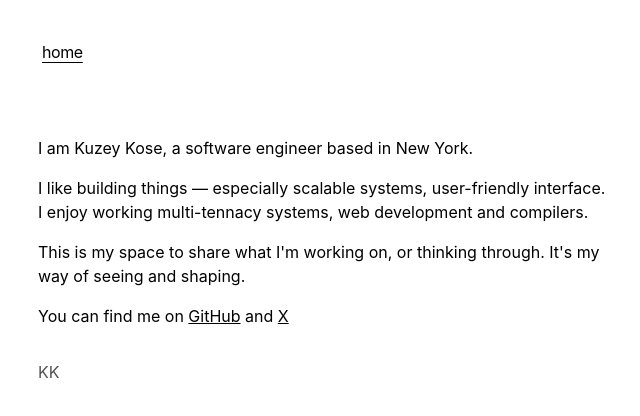
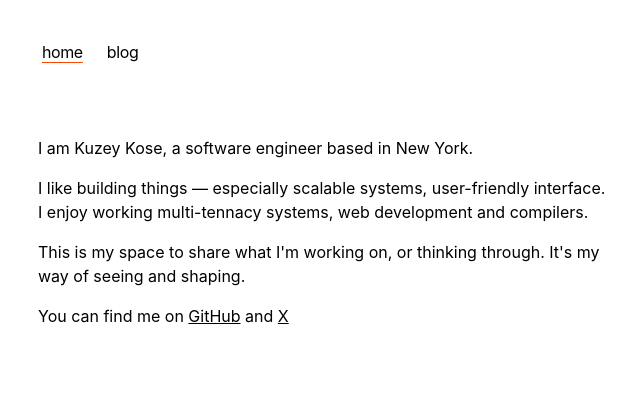
Before and after one commit to kuzeykose/kuzey-blog, a Next.js app: page / in a window 1280 px wide. Shown: the top 416 px of the page, without its empty margins (314-954 px from the left). Built offline with nearby package versions, Linux system fonts and the light colour scheme.

Commit message:
Refactor project structure: remove middleware, update Next.js to 14.2.10, add framer-motion, and enhance global styles

```diff
--- a/app/blog/posts/1.mdx
+++ b/app/blog/posts/1.mdx
@@ -1,5 +1,9 @@
 ---
-title: 'kk'
-publishedAt: '2024-04-09'
-summary: ''
+title: "Note taking"
+publishedAt: "2024-04-09"
+summary: ""
 ---
+
+### What is Lorem Ipsum?
+
+Lorem Ipsum is simply dummy text of the printing and typesetting industry. Lorem Ipsum has been the industry's standard dummy text ever since the 1500s, when an unknown printer took a galley of type and scrambled it to make a type specimen book. It has survived not only five centuries, but also the leap into electronic typesetting, remaining essentially unchanged. It was popularised in the 1960s with the release of Letraset sheets containing Lorem Ipsum passages, and more recently with desktop publishing software like Aldus PageMaker including versions of Lorem Ipsum.
--- a/app/components/nav.tsx
+++ b/app/components/nav.tsx
@@ -1,17 +1,20 @@
-import Link from 'next/link'
-import { headers } from 'next/headers'
+"use client";
+
+import Link from "next/link";
+import { usePathname } from "next/navigation";
 
 const navItems = {
-  '/': {
-    name: 'home',
+  "/": {
+    name: "home",
   },
-  // '/blog': {
-  //   name: 'blog',
-  // }
-}
+  "/blog": {
+    name: "blog",
+  },
+};
 
 export function Navbar() {
-  const pathname = headers().get('x-pathname') || '/'
+  const pathname = usePathname();
+
   return (
     <aside className="-ml-[8px] mb-16 tracking-tight">
       <div className="lg:sticky lg:top-20">
@@ -21,26 +24,27 @@
         >
           <div className="flex flex-row space-x-0 pr-10">
             {Object.entries(navItems).map(([path, { name }]) => {
-              const isRoot = path === '/'
+              const isRoot = path === "/";
               const isActive = isRoot
-                ? pathname === '/'
-                : pathname === path || pathname.startsWith(path + '/')
+                ? pathname === "/"
+                : pathname === path || pathname.startsWith(path + "/");
               return (
                 <Link
                   key={path}
                   href={path}
                   className={`transition-all hover:text-neutral-800 dark:hover:text-neutral-200 flex align-middle relative py-1 px-2 m-1 ${
-                    isActive ? 'underline underline-offset-4' : ''
+                    isActive
+                      ? "underline underline-offset-4 decoration-orange-600"
+                      : ""
                   }`}
                 >
                   {name}
                 </Link>
-              )
+              );
             })}
           </div>
-
         </nav>
       </div>
     </aside>
-  )
+  );
 }
--- a/app/global.css
+++ b/app/global.css
@@ -1,7 +1,7 @@
-@import 'tailwindcss';
+@import "tailwindcss";
 
 ::selection {
-  background-color: #47a3f3;
+  background-color: oklch(64.6% 0.222 41.116);
   color: #fefefe;
 }
 
@@ -53,7 +53,7 @@
 
 .prose .anchor:after {
   @apply text-neutral-300 dark:text-neutral-700;
-  content: '#';
+  content: "#";
 }
 
 .prose *:hover > .anchor {
@@ -131,8 +131,8 @@
 }
 
 /* Remove Safari input shadow on mobile */
-input[type='text'],
-input[type='email'] {
+input[type="text"],
+input[type="email"] {
   -webkit-appearance: none;
   -moz-appearance: none;
   appearance: none;
--- a/app/layout.tsx
+++ b/app/layout.tsx
@@ -1,27 +1,27 @@
-import './global.css'
-import type { Metadata } from 'next'
-import { GeistSans } from 'geist/font/sans'
-import { GeistMono } from 'geist/font/mono'
-import { Navbar } from './components/nav'
-import { Analytics } from '@vercel/analytics/react'
-import { SpeedInsights } from '@vercel/speed-insights/next'
-import Footer from './components/footer'
-import { baseUrl } from './sitemap'
+import "./global.css";
+import type { Metadata } from "next";
+import { GeistSans } from "geist/font/sans";
+import { GeistMono } from "geist/font/mono";
+import { Navbar } from "./components/nav";
+import { Analytics } from "@vercel/analytics/react";
+import { SpeedInsights } from "@vercel/speed-insights/next";
+import Footer from "./components/footer";
+import { baseUrl } from "./sitemap";
 
 export const metadata: Metadata = {
   metadataBase: new URL(baseUrl),
   title: {
-    default: 'Kuzey Kose',
-    template: '%s | Kuzey Kose',
+    default: "Kuzey Kose",
+    template: "%s | Kuzey Kose",
   },
-  description: 'This is my portfolio.',
+  description: "This is my portfolio.",
   openGraph: {
-    title: 'Kuzey Kose',
-    description: 'This is my portfolio.',
+    title: "Kuzey Kose",
+    description: "This is my portfolio.",
     url: baseUrl,
-    siteName: 'Kuzey Kose',
-    locale: 'en_US',
-    type: 'website',
+    siteName: "Kuzey Kose",
+    locale: "en_US",
+    type: "website",
   },
   robots: {
     index: true,
@@ -29,25 +29,25 @@
     googleBot: {
       index: true,
       follow: true,
-      'max-video-preview': -1,
-      'max-image-preview': 'large',
-      'max-snippet': -1,
+      "max-video-preview": -1,
+      "max-image-preview": "large",
+      "max-snippet": -1,
     },
   },
-}
+};
 
-const cx = (...classes) => classes.filter(Boolean).join(' ')
+const cx = (...classes) => classes.filter(Boolean).join(" ");
 
 export default function RootLayout({
   children,
 }: {
-  children: React.ReactNode
+  children: React.ReactNode;
 }) {
   return (
     <html
       lang="en"
       className={cx(
-        'text-black bg-white dark:text-white dark:bg-black',
+        "text-black bg-white dark:text-white dark:bg-neutral-900",
         GeistSans.variable,
         GeistMono.variable
       )}
@@ -62,11 +62,11 @@
         <main className="flex-auto min-w-0 mt-6 flex flex-col px-2 md:px-0">
           <Navbar />
           {children}
-          <Footer />
-          <Analytics />
-          <SpeedInsights />
+          {/* <Footer /> */}
+          {/* <Analytics />
+          <SpeedInsights /> */}
         </main>
       </body>
     </html>
-  )
+  );
 }
--- /dev/null
+++ b/app/template.tsx
@@ -0,0 +1,33 @@
+"use client";
+
+import { motion } from "framer-motion";
+import { usePathname } from "next/navigation";
+import { useEffect, useState } from "react";
+
+// Track if it's the very first page load across all navigations
+let hasLoadedBefore = false;
+
+export default function Template({ children }: { children: React.ReactNode }) {
+  const pathname = usePathname();
+  const [isReady, setIsReady] = useState(false);
+
+  useEffect(() => {
+    // Mark as ready after component mounts
+    setIsReady(true);
+    hasLoadedBefore = true;
+  }, [pathname]);
+
+  return (
+    <motion.div
+      key={pathname}
+      initial={hasLoadedBefore ? { opacity: 0, y: 10 } : false}
+      animate={isReady ? { opacity: 1, y: 0 } : {}}
+      transition={{
+        duration: 0.15,
+        ease: "easeOut",
+      }}
+    >
+      {children}
+    </motion.div>
+  );
+}
--- a/middleware.ts
+++ /dev/null
@@ -1,16 +0,0 @@
-import { NextResponse } from 'next/server'
-import type { NextRequest } from 'next/server'
-
-export function middleware(request: NextRequest) {
-  const requestHeaders = new Headers(request.headers)
-  requestHeaders.set('x-pathname', request.nextUrl.pathname)
-  return NextResponse.next({
-    request: {
-      headers: requestHeaders,
-    },
-  })
-}
-
-export const config = {
-  matcher: ['/((?!_next|.*\..*).*)'],
-}
--- a/package.json
+++ b/package.json
@@ -13,8 +13,9 @@
         "@types/react-dom": "18.2.19",
         "@vercel/analytics": "^1.1.3",
         "@vercel/speed-insights": "^1.0.9",
+        "framer-motion": "^12.23.24",
         "geist": "1.2.2",
-        "next": "canary",
+        "next": "14.2.10",
         "next-mdx-remote": "^4.4.1",
         "postcss": "^8.4.35",
         "react": "18.2.0",
```
Also changed, not shown: 1 other file (tests, documents, lock files or other folders).
